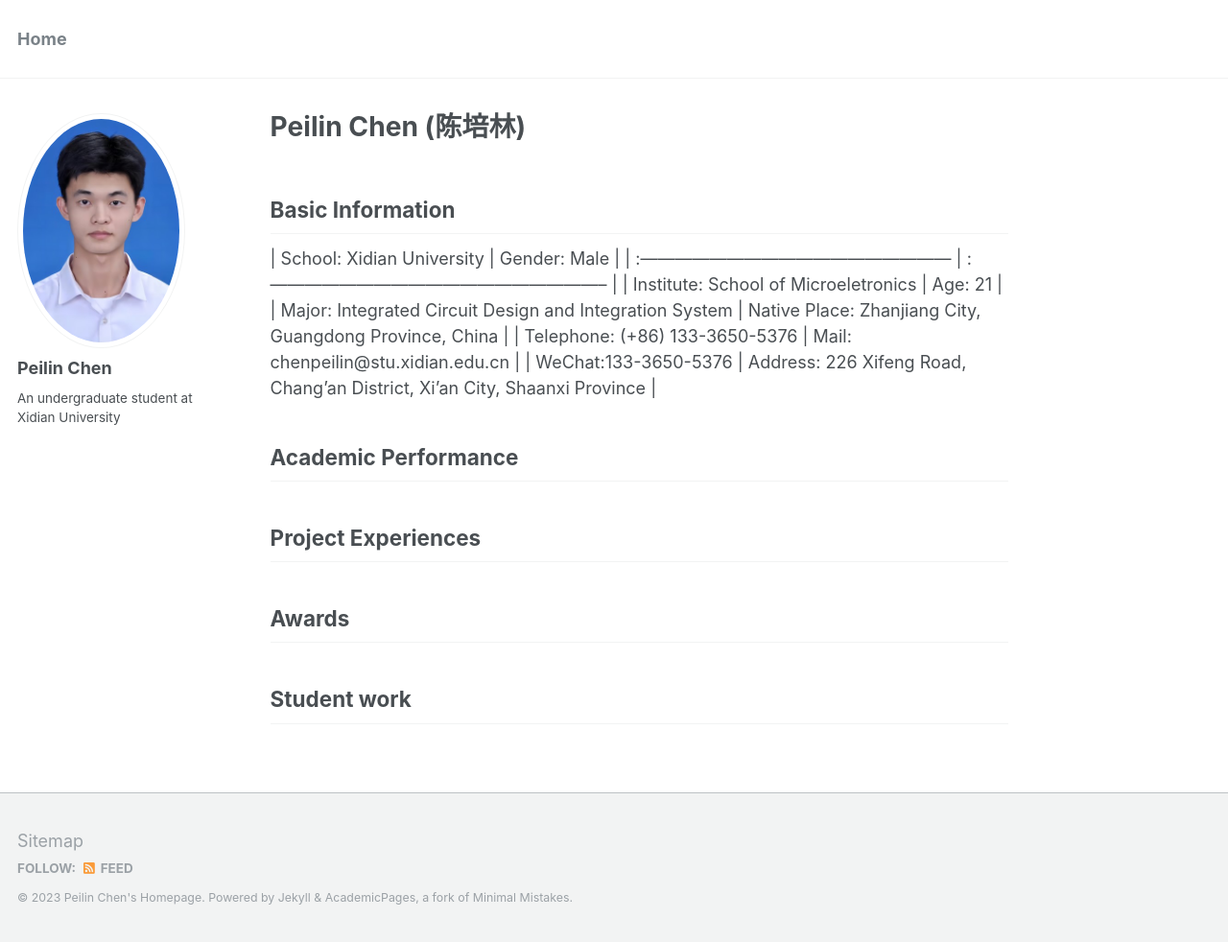
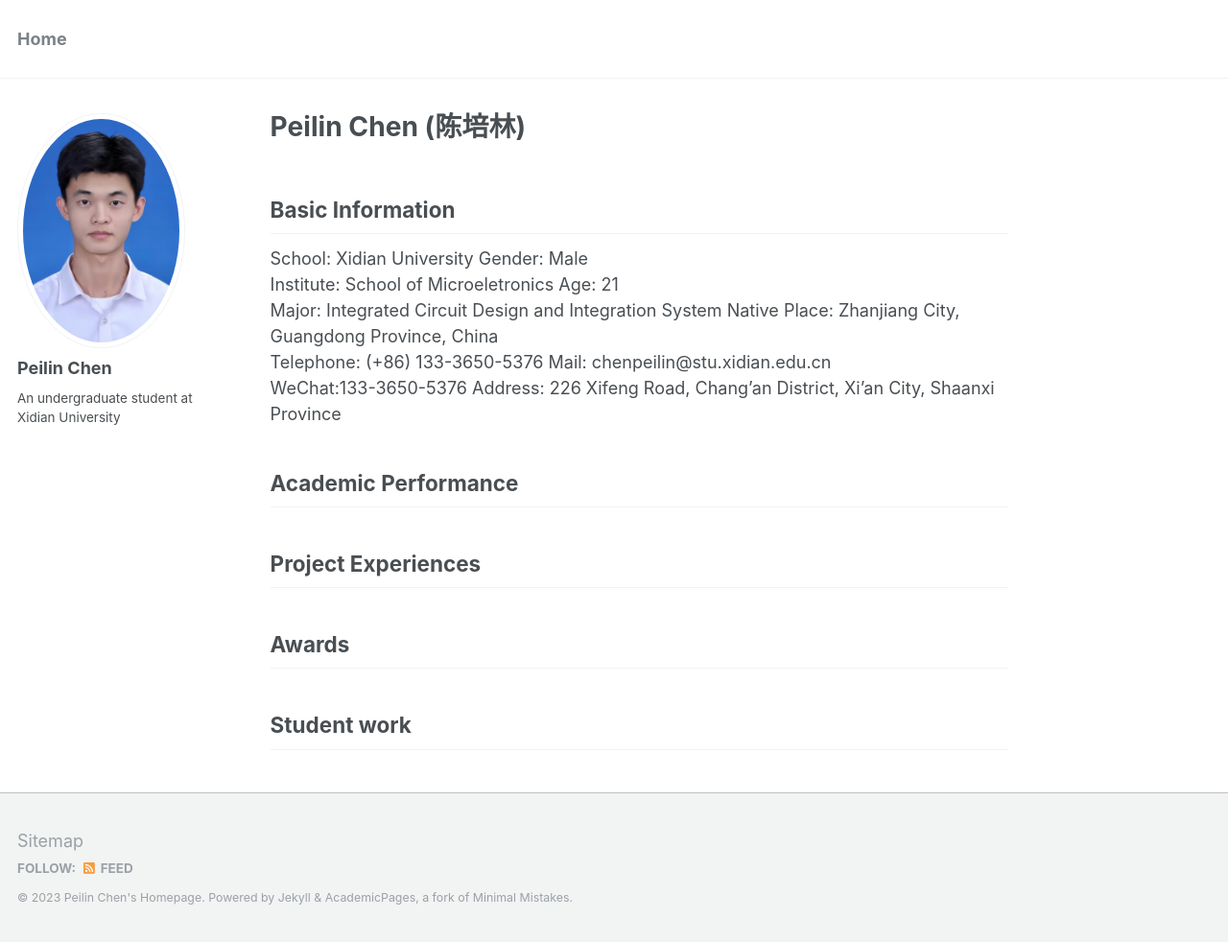
Before and after one commit to peilin-chen/peilin-chen.github.io, a Jekyll site: the page built from _pages/about.md, in a window 1280 px wide and 982 px high. Shown: the whole window at 96% size. Built offline with Jekyll 4.4.1, drawn with Linux system fonts in a browser that asks for light colours; part of the change alters nothing that is shown.

```diff
--- a/_pages/about.md
+++ b/_pages/about.md
@@ -9,12 +9,11 @@ redirect_from:
 ---
 
 ## Basic Information
-| School: Xidian University                               | Gender: Male                                                 |
-| :------------------------------------------------------ | :----------------------------------------------------------- |
-| Institute: School of Microeletronics                    | Age: 21                                                      |
-| Major: Integrated Circuit Design and Integration System | Native Place: Zhanjiang City, Guangdong Province, China      |
-| Telephone: (+86) 133-3650-5376                          | Mail: chenpeilin@stu.xidian.edu.cn                           |
-| WeChat:133-3650-5376                                    | Address: 226 Xifeng Road, Chang'an District, Xi'an City, Shaanxi Province |
+School: Xidian University                               Gender: Male
+Institute: School of Microeletronics                    Age: 21
+Major: Integrated Circuit Design and Integration System Native Place: Zhanjiang City, Guangdong Province, China
+Telephone: (+86) 133-3650-5376                          Mail: chenpeilin@stu.xidian.edu.cn
+WeChat:133-3650-5376                                    Address: 226 Xifeng Road, Chang'an District, Xi'an City, Shaanxi Province
 
 ## Academic Performance
 
```
